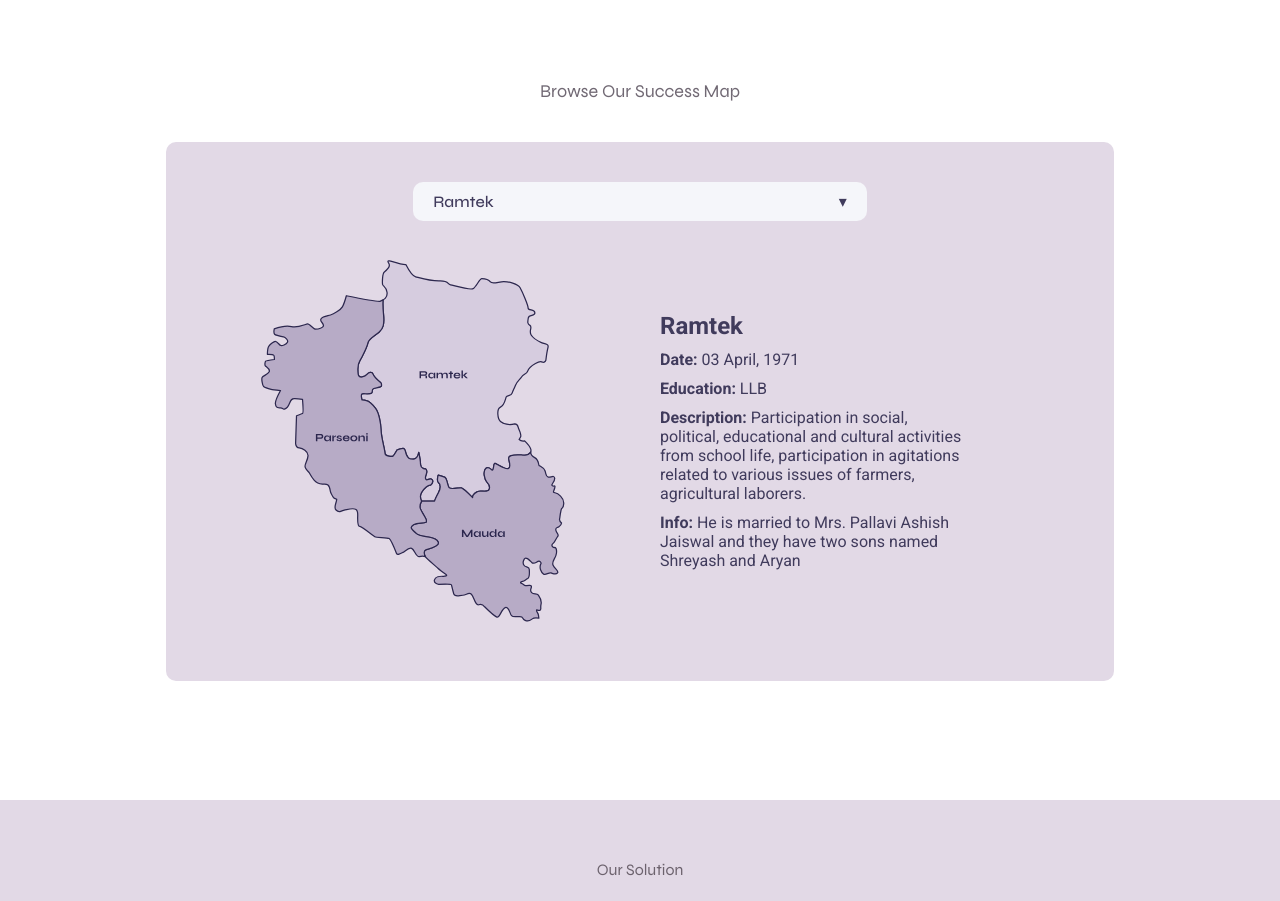
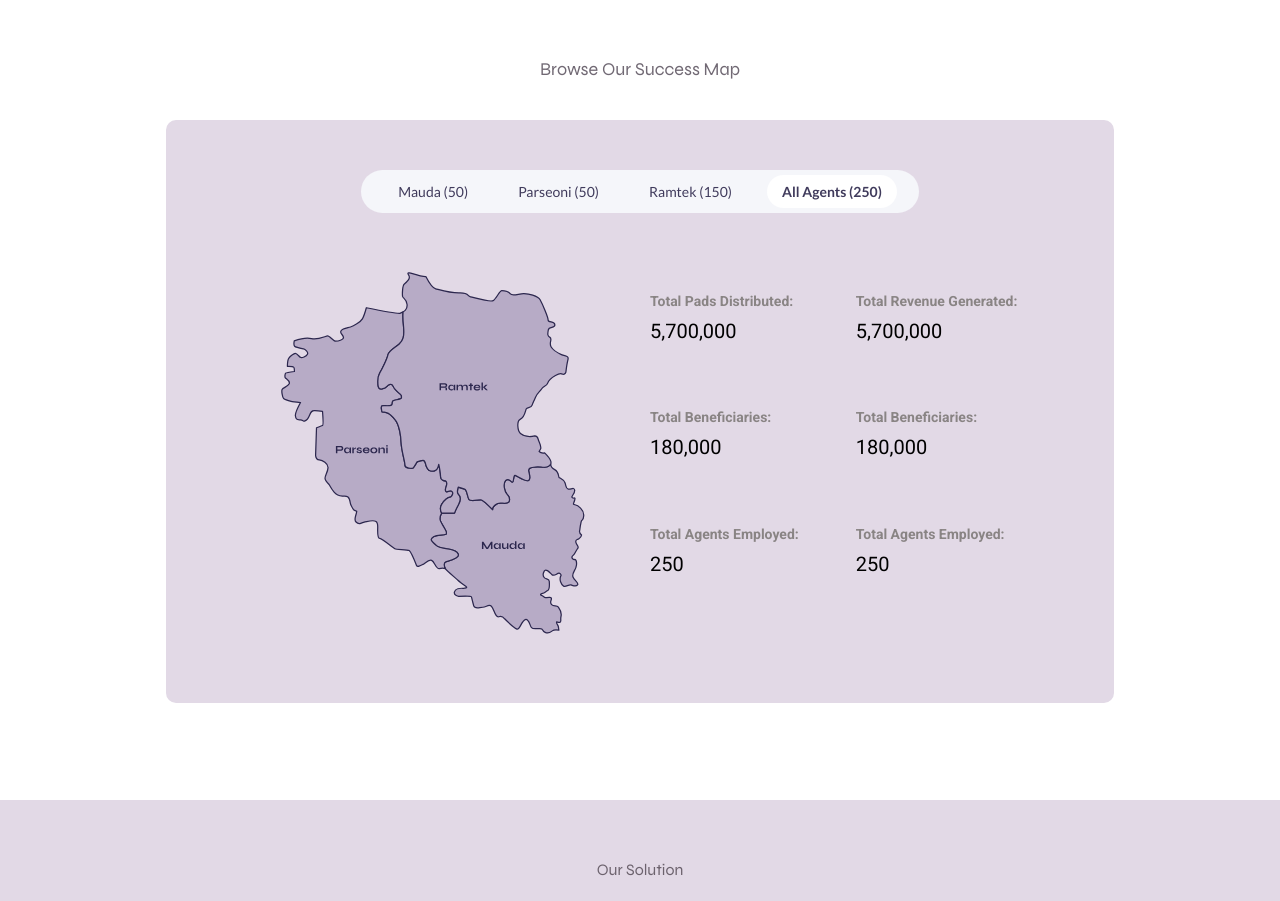
Before and after one commit to exploresahil/gramtek-landing-mvp, a Next.js app: page / in a window 1280 px wide. Shown: the part 1600-2501 px from the top of the page. Built offline with nearby package versions, Linux system fonts and the light colour scheme; a web font is replaced by a local one.

Commit message:
Update: Success Map Section
Update: Success Map Section with "All Agents" button and interaction.

```diff
--- a/src/app/scss/abstracts/_variables.scss
+++ b/src/app/scss/abstracts/_variables.scss
@@ -44,6 +44,7 @@ $c_text_secondary: #6c626d;
 $c_text_nav: #716974;
 $c_text_paragraph: #000000;
 $c_text_accent: #ffffff;
+$c_text_accent_secondary: #898484;
 
 $c_accent_primary: #b8adc9;
 $c_accent_secondary: #d6ccdf;
--- a/src/components/footer/style.scss
+++ b/src/components/footer/style.scss
@@ -10,9 +10,9 @@
     flex-direction: column;
     align-items: center;
     gap: rem(40);
-    @include full_width;
     background-color: $c_background_footer;
     padding-block: rem(60);
+    @include full_width;
 
     @include breakpoint(medium) {
       display: grid;
@@ -97,9 +97,9 @@
     padding-block: rem(16);
     text-align: center;
     background-color: $c_background_footer_bottom;
-    @include full_width;
     color: $c_text_accent;
     font-size: rem(14);
+    @include full_width;
 
     p {
       max-width: 26ch;
--- a/src/components/home/distributionModel/style.scss
+++ b/src/components/home/distributionModel/style.scss
@@ -13,11 +13,11 @@
   }
 
   .title_container {
-    @include full_width;
     display: flex;
     flex-direction: column;
     align-items: center;
     gap: rem(14);
+    @include full_width;
 
     @include breakpoint(xxlarge) {
       gap: rem(40);
--- a/src/components/home/successMap/SuccessMap.section.tsx
+++ b/src/components/home/successMap/SuccessMap.section.tsx
@@ -1,21 +1,22 @@
 "use client";
 
-import { useState, useRef, useEffect } from "react";
-import { mapData } from "./data.db";
+import { useState, useRef, useEffect, useMemo } from "react";
+import { mapData, LocationData } from "./data.db";
 import "./style.scss";
 import TalukaMap from "@/components/home/successMap/TalukaMap";
-import { AnimatePresence, motion } from "motion/react";
+import { motion } from "motion/react";
+import MapNav from "./nav/MapNav";
+
+//* A special ID for the aggregated view
+const ALL_ID = "all";
 
 export default function SuccessMapSection() {
-  const [selectedLocation, setSelectedLocation] = useState<string>(
-    mapData[0].id
-  );
-
-  //console.log("selectedLocation->", selectedLocation);
+  //* Default to the "all" aggregate
+  const [selectedLocation, setSelectedLocation] = useState<string>(ALL_ID);
   const [isOpen, setIsOpen] = useState(false);
   const dropdownRef = useRef<HTMLDivElement>(null);
 
-  // close on outside click
+  //* close on outside click
   useEffect(() => {
     const handler = (e: MouseEvent) => {
       if (
@@ -30,14 +31,39 @@ export default function SuccessMapSection() {
     return () => document.removeEventListener("mousedown", handler);
   }, [isOpen]);
 
-  const locationData = mapData.find(
-    (location) => location.id === selectedLocation
-  )!;
+  //* Compute the data for either the selected taluka or the “all” aggregate
+  const locationData: LocationData = useMemo(() => {
+    if (selectedLocation === ALL_ID) {
+      return mapData.reduce(
+        (acc, cur) => ({
+          id: ALL_ID,
+          name: "All Agents",
+          agents: acc.agents + cur.agents,
+          padsDistributed: acc.padsDistributed + cur.padsDistributed,
+          revenueGenerated: acc.revenueGenerated + cur.revenueGenerated,
+          beneficiaries: acc.beneficiaries + cur.beneficiaries,
+        }),
+        {
+          id: ALL_ID,
+          name: "All Agents",
+          agents: 0,
+          padsDistributed: 0,
+          revenueGenerated: 0,
+          beneficiaries: 0,
+        }
+      );
+    }
+    //* single location
+    return mapData.find((loc) => loc.id === selectedLocation)!;
+  }, [selectedLocation]);
 
-  const InfoItem = ({ label, value }: { label: string; value: string }) => (
-    <p>
-      <strong>{label}:</strong> {value}
-    </p>
+  const InfoItem = ({ label, value }: { label: string; value: number }) => (
+    <div className="info">
+      <h5>
+        <strong>{label}:</strong>
+      </h5>
+      <p>{value.toLocaleString()}</p>
+    </div>
   );
 
   const once = true;
@@ -45,15 +71,10 @@ export default function SuccessMapSection() {
   return (
     <section id="SuccessMapSection">
       <motion.h1
-        initial={{
-          opacity: 0,
-        }}
+        initial={{ opacity: 0 }}
         whileInView={{
           opacity: 1,
-          transition: {
-            ease: "easeInOut",
-            delay: 0.3,
-          },
+          transition: { ease: "easeInOut", delay: 0.3 },
         }}
         viewport={{ once }}
       >
@@ -61,58 +82,22 @@ export default function SuccessMapSection() {
       </motion.h1>
       <motion.div
         className="success_map_main"
-        initial={{
-          opacity: 0,
-          y: 20,
-        }}
+        initial={{ opacity: 0, y: 50 }}
         whileInView={{
           opacity: 1,
           y: 0,
-          transition: {
-            ease: "easeInOut",
-            delay: 0.4,
-          },
+          transition: { ease: "easeInOut", delay: 0.4 },
         }}
         viewport={{ once }}
       >
-        <div className="select_container" ref={dropdownRef}>
-          <button
-            className="dropdown_toggle"
-            onClick={() => setIsOpen((o) => !o)}
-          >
-            {locationData.name}{" "}
-            <span className="arrow">{isOpen ? "▴" : "▾"}</span>
-          </button>
-
-          <AnimatePresence mode="sync">
-            {isOpen && (
-              <motion.ul
-                className="dropdown_menu"
-                initial={{ opacity: 0, height: 0 }}
-                animate={{
-                  opacity: 1,
-                  height: "auto",
-                  transition: { duration: 0.2 },
-                }}
-                exit={{ opacity: 0, height: 0 }}
-              >
-                {mapData.map((loc) => (
-                  <li key={loc.id}>
-                    <button
-                      className={loc.id === selectedLocation ? "active" : ""}
-                      onClick={() => {
-                        setSelectedLocation(loc.id);
-                        setIsOpen(false);
-                      }}
-                    >
-                      {loc.name}
-                    </button>
-                  </li>
-                ))}
-              </motion.ul>
-            )}
-          </AnimatePresence>
-        </div>
+        <MapNav
+          locationData={locationData}
+          selectedLocation={selectedLocation}
+          setSelectedLocation={setSelectedLocation}
+          isOpen={isOpen}
+          setIsOpen={setIsOpen}
+          dropdownRef={dropdownRef}
+        />
 
         <div className="map_main_container">
           <div className="taluka_map_container">
@@ -122,11 +107,30 @@ export default function SuccessMapSection() {
             />
           </div>
           <div className="info_container">
-            <h2>{locationData.name}</h2>
-            <InfoItem label="Date" value={locationData.date} />
-            <InfoItem label="Education" value={locationData.education} />
-            <InfoItem label="Description" value={locationData.description} />
-            <InfoItem label="Info" value={locationData.info} />
+            <InfoItem
+              label="Total Pads Distributed"
+              value={locationData.padsDistributed}
+            />
+            <InfoItem
+              label="Total Revenue Generated"
+              value={locationData.revenueGenerated}
+            />
+            <InfoItem
+              label="Total Beneficiaries"
+              value={locationData.beneficiaries}
+            />
+            <InfoItem
+              label="Total Beneficiaries"
+              value={locationData.beneficiaries}
+            />
+            <InfoItem
+              label="Total Agents Employed"
+              value={locationData.agents}
+            />
+            <InfoItem
+              label="Total Agents Employed"
+              value={locationData.agents}
+            />
           </div>
         </div>
       </motion.div>
--- a/src/components/home/successMap/TalukaMap.tsx
+++ b/src/components/home/successMap/TalukaMap.tsx
@@ -1,4 +1,4 @@
-import { useEffect, useRef, useState } from "react";
+import { useEffect, useRef, useState, useMemo } from "react";
 import {
   BhiwapurSvg,
   HingnaSvg,
@@ -21,60 +21,86 @@ import useResponsive from "@/hooks/useResponsive";
 import { LocationData, mapData } from "./data.db";
 import { motion } from "motion/react";
 
+const ALL_ID = "all";
+
 type TalukaMapProps = {
   selected: string;
   setSelectedLocation?: (location: string) => void;
 };
 
 const TalukaMap = ({ selected, setSelectedLocation }: TalukaMapProps) => {
+  //* 1. All hooks at the top
   const [mounted, setMounted] = useState(false);
   const { isMobile } = useResponsive();
   const svgRef = useRef<SVGSVGElement>(null);
-  const [viewBox, setViewBox] = useState<string>("0 0 587 508");
+  const [viewBox, setViewBox] = useState("0 0 587 508");
 
+  //* Compute which talukas to render
+  const toRender: LocationData[] = useMemo(() => {
+    if (isMobile && selected === ALL_ID) {
+      return mapData;
+    }
+    if (isMobile) {
+      return mapData.filter((loc) => loc.id === selected);
+    }
+    return mapData;
+  }, [isMobile, selected]);
+
+  //* mount flag
   useEffect(() => {
     setMounted(true);
   }, []);
 
+  //* recalc viewBox when children change
   useEffect(() => {
-    if (mounted) {
-      if (svgRef.current) {
-        const visibleElements = Array.from(svgRef.current.children);
-        if (visibleElements.length > 0) {
+    if (!mounted || !svgRef.current) return;
+    const elements = Array.from(
+      svgRef.current.children
+    ) as SVGGraphicsElement[];
     let minX = Infinity,
       minY = Infinity,
       maxX = -Infinity,
       maxY = -Infinity;
 
-          visibleElements.forEach((element) => {
-            const bbox = (element as SVGGraphicsElement).getBBox();
-            minX = Math.min(minX, bbox.x);
-            minY = Math.min(minY, bbox.y);
-            maxX = Math.max(maxX, bbox.x + bbox.width);
-            maxY = Math.max(maxY, bbox.y + bbox.height);
+    elements.forEach((el) => {
+      const { x, y, width, height } = el.getBBox();
+      minX = Math.min(minX, x);
+      minY = Math.min(minY, y);
+      maxX = Math.max(maxX, x + width);
+      maxY = Math.max(maxY, y + height);
     });
 
     const padding = 16;
-          const newViewBox = `${minX - padding} ${minY - padding} ${
-            maxX - minX + padding * 2
-          } ${maxY - minY + padding * 2}`;
-          setViewBox(newViewBox);
-        }
-      }
-    }
-  }, [mounted, isMobile, selected, viewBox]);
+    setViewBox(
+      `${minX - padding} ${minY - padding} ${maxX - minX + padding * 2} ${
+        maxY - minY + padding * 2
+      }`
+    );
+  }, [mounted, isMobile, selected]);
 
-  const MotionSvg = motion.svg;
-
+  //* 2. Now it’s safe to bail out
   if (!mounted) return null;
 
-  const getSelectedFill = (talukaName: string) =>
-    selected === talukaName ? "#D6CCDF" : undefined;
+  //* 3. Render everything
+  const getFill = (id: string) => (selected === id ? "#D6CCDF" : "#B7ABC6");
 
-  // Import mapData to filter visible SVG components
+  const SvgTag = isMobile ? motion.svg : "svg";
 
-  // Create a mapping of taluka IDs to their SVG components
-  const talukaComponents = {
+  return (
+    <SvgTag
+      ref={svgRef}
+      width="100%"
+      height="100%"
+      {...(isMobile
+        ? {
+            animate: { viewBox },
+            transition: { duration: 0.3, ease: "easeInOut" },
+          }
+        : { viewBox })}
+      xmlns="http://*www.w3.org/2000/svg"
+    >
+      {toRender.map((loc) => {
+        const Comp = {
           ramtek: RamtekSvg,
           mauda: MaudaSvg,
           kuhi: KuhiSvg,
@@ -91,60 +117,17 @@ const TalukaMap = ({ selected, setSelectedLocation }: TalukaMapProps) => {
           katol: KatolSvg,
           "nagpur-rural-west": NagpurRuralWestSvg,
           narkhed: NarkhedSvg,
-  };
+        }[loc.id];
 
-  //*---------↓ Mobile screen ↓---------*//
-
-  if (isMobile) {
-    return (
-      <MotionSvg
-        ref={svgRef}
-        width="100%"
-        height="100%"
-        animate={{ viewBox }}
-        transition={{ duration: 0.3, ease: "easeInOut" }}
-        xmlns="http://www.w3.org/2000/svg"
-      >
-        {mapData
-          .filter((loc: LocationData) => loc.id === selected)
-          .map((loc: LocationData) => {
-            const Component =
-              talukaComponents[loc.id as keyof typeof talukaComponents];
-            return (
-              <Component
+        return Comp ? (
+          <Comp
             key={loc.id}
-                fill={getSelectedFill(loc.id) ?? "#B7ABC6"}
-              />
-            );
-          })}
-      </MotionSvg>
-    );
-  }
-
-  //*---------↓ Larger screen ↓---------*//
-
-  return (
-    <svg
-      ref={svgRef}
-      width="100%"
-      height="100%"
-      viewBox={viewBox}
-      xmlns="http://www.w3.org/2000/svg"
-    >
-      {mapData.map((location: { id: string }) => {
-        const TalukaSvg =
-          talukaComponents[location.id as keyof typeof talukaComponents];
-        return TalukaSvg ? (
-          <TalukaSvg
-            key={location.id}
-            fill={getSelectedFill(location.id)}
-            onClick={() =>
-              setSelectedLocation && setSelectedLocation(location.id)
-            }
+            fill={getFill(loc.id)}
+            onClick={() => setSelectedLocation && setSelectedLocation(loc.id)}
           />
         ) : null;
       })}
-    </svg>
+    </SvgTag>
   );
 };
 
--- a/src/components/home/successMap/data.db.ts
+++ b/src/components/home/successMap/data.db.ts
@@ -1,39 +1,43 @@
 export interface LocationData {
   id: string;
   name: string;
-  date: string;
-  education: string;
-  description: string;
-  info: string;
+  agents: number;
+  padsDistributed: number;
+  revenueGenerated: number;
+  beneficiaries: number;
 }
 
 export const mapData: LocationData[] = [
-  {
-    id: "ramtek",
-    name: "Ramtek",
-    date: "03 April, 1971",
-    education: "LLB",
-    description:
-      "Participation in social, political, educational and cultural activities from school life, participation in agitations related to various issues of farmers, agricultural laborers.",
-    info: "He is married to Mrs. Pallavi Ashish Jaiswal and they have two sons named Shreyash and Aryan",
-  },
+  /* {
+    id: "saoner",
+    name: "Saoner",
+    agents: 50,
+    padsDistributed: 2100000,
+    revenueGenerated: 2100000,
+    beneficiaries: 60000,
+  }, */
   {
     id: "mauda",
     name: "Mauda",
-    date: "13 March, 1971",
-    education: "LLB2",
-    description:
-      "lorem ipsum dolor sit amet consectetur adipisicing elit. Quod, repellat.",
-    info: "lorem ipsum dolor sit amet consectetur adipisicing elit. Quod, repellat. lorem ipsum dolor sit amet consectetur adipisicing elit. Quod, repellat.",
+    agents: 50,
+    padsDistributed: 2100000,
+    revenueGenerated: 2100000,
+    beneficiaries: 60000,
   },
   {
     id: "parseoni",
     name: "Parseoni",
-    date: "12 March, 1971",
-    education: "LLB3",
-    description:
-      "lorem ipsum dolor sit amet consectetur adipisicing elit. Quod, repellat.",
-    info: "lorem ipsum dolor sit amet consectetur adipisicing elit. Quod, repellat. lorem ipsum dolor sit amet consectetur adipisicing elit. Quod, repellat.",
+    agents: 50,
+    padsDistributed: 1200000,
+    revenueGenerated: 1200000,
+    beneficiaries: 60000,
   },
-
+  {
+    id: "ramtek",
+    name: "Ramtek",
+    agents: 150,
+    padsDistributed: 2400000,
+    revenueGenerated: 2400000,
+    beneficiaries: 60000,
+  },
 ];
--- /dev/null
+++ b/src/components/home/successMap/nav/MapNav.tsx
@@ -0,0 +1,111 @@
+import { motion, AnimatePresence } from "motion/react";
+import { Ref, useEffect, useState, useMemo } from "react";
+import { mapData } from "../data.db";
+import useResponsive from "@/hooks/useResponsive";
+import "./style.scss";
+
+interface Props {
+  locationData: { id: string; name: string; agents: number };
+  selectedLocation: string;
+  setSelectedLocation: (id: string) => void;
+  isOpen: boolean;
+  setIsOpen: (o: boolean) => void;
+  dropdownRef: Ref<HTMLDivElement>;
+}
+
+const ALL_ID = "all";
+
+const MapNav = ({
+  locationData,
+  selectedLocation,
+  setSelectedLocation,
+  isOpen,
+  setIsOpen,
+  dropdownRef,
+}: Props) => {
+  const [mounted, setMounted] = useState(false);
+  const { isMobile } = useResponsive();
+
+  useEffect(() => {
+    setMounted(true);
+  }, []);
+
+  //* total agents for the label
+  const totalAgents = useMemo(
+    () => mapData.reduce((sum, loc) => sum + loc.agents, 0),
+    []
+  );
+
+  if (mounted && isMobile) {
+    return (
+      <div className="select_container" ref={dropdownRef}>
+        <button className="dropdown_toggle" onClick={() => setIsOpen(!isOpen)}>
+          {locationData.name}{" "}
+          <span className="arrow">{isOpen ? "▴" : "▾"}</span>
+        </button>
+        <AnimatePresence mode="sync">
+          {isOpen && (
+            <motion.ul
+              className="dropdown_menu"
+              initial={{ opacity: 0, height: 0 }}
+              animate={{
+                opacity: 1,
+                height: "auto",
+                transition: { duration: 0.2 },
+              }}
+              exit={{ opacity: 0, height: 0 }}
+            >
+              {mapData.map((loc) => (
+                <li key={loc.id}>
+                  <button
+                    className={loc.id === selectedLocation ? "active" : ""}
+                    onClick={() => {
+                      setSelectedLocation(loc.id);
+                      setIsOpen(false);
+                    }}
+                  >
+                    {loc.name} ({loc.agents})
+                  </button>
+                </li>
+              ))}
+              <li key={ALL_ID}>
+                <button
+                  className={selectedLocation === ALL_ID ? "active" : ""}
+                  onClick={() => {
+                    setSelectedLocation(ALL_ID);
+                    setIsOpen(false);
+                  }}
+                >
+                  All Agents ({totalAgents})
+                </button>
+              </li>
+            </motion.ul>
+          )}
+        </AnimatePresence>
+      </div>
+    );
+  }
+
+  return (
+    <div className="map_nav_container">
+      {mapData.map((loc) => (
+        <button
+          key={loc.id}
+          className={loc.id === selectedLocation ? "active" : ""}
+          onClick={() => setSelectedLocation(loc.id)}
+        >
+          {`${loc.name} (${loc.agents})`}
+        </button>
+      ))}
+      <button
+        key={ALL_ID}
+        className={selectedLocation === ALL_ID ? "active" : ""}
+        onClick={() => setSelectedLocation(ALL_ID)}
+      >
+        All Agents ({totalAgents})
+      </button>
+    </div>
+  );
+};
+
+export default MapNav;
--- /dev/null
+++ b/src/components/home/successMap/nav/style.scss
@@ -0,0 +1,84 @@
+@use "@/app/scss/abstracts" as *;
+.select_container {
+  width: 100%;
+  position: relative;
+  font-family: $syne;
+  display: flex;
+  justify-content: center;
+
+  .dropdown_toggle {
+    width: 100%;
+    background-color: $c_background_client;
+    padding: rem(10) rem(20);
+    border-radius: rem(10);
+    display: flex;
+    justify-content: space-between;
+    align-items: center;
+    font-weight: 500;
+
+    @include breakpoint(medium) {
+      width: 50%;
+    }
+  }
+
+  .dropdown_menu {
+    max-height: rem(200);
+    background-color: $c_background_client;
+    border-radius: rem(10);
+    position: absolute;
+    margin-top: rem(5);
+    width: 100%;
+    display: flex;
+    flex-direction: column;
+    z-index: 2;
+    overflow-y: scroll;
+    padding-block: rem(4);
+    top: 100%;
+
+    @include breakpoint(medium) {
+      width: 50%;
+    }
+
+    li {
+      color: $c_text_nav;
+
+      button {
+        padding: rem(10) rem(20);
+        width: 100%;
+        opacity: 0.7;
+        font-weight: 100;
+        text-align: left;
+      }
+
+      .active {
+        color: $c_text_primary;
+        opacity: 1;
+        font-weight: 500;
+      }
+    }
+  }
+}
+
+.map_nav_container {
+  background-color: $c_background_client;
+  padding: rem(5) rem(22);
+  border-radius: rem(100);
+  display: flex;
+  justify-content: space-between;
+  align-items: center;
+  gap: rem(20);
+
+  button {
+    font-family: $lato;
+    font-size: rem(14);
+    font-weight: 400;
+    padding: rem(8) rem(15);
+    border-radius: rem(100);
+    transition: background-color 0.3s ease-in-out, font-weight 0.2s ease-in-out;
+  }
+
+  .active {
+    background-color: $c_text_accent;
+    font-weight: 700;
+  }
+}
--- a/src/components/home/successMap/style.scss
+++ b/src/components/home/successMap/style.scss
@@ -6,9 +6,13 @@
   flex-direction: column;
   align-items: center;
   justify-content: center;
-  gap: rem(40);
+  gap: rem(20);
   padding-block: rem(20) rem(60);
   @include full_width;
+
+  @include breakpoint(medium) {
+    gap: rem(40);
+  }
 
   h1 {
     font-family: $syne;
@@ -47,6 +51,7 @@
   }
 
   .success_map_main {
+    width: 100%;
     background-color: $c_background_secondary;
     border-radius: rem(10);
     padding: rem(20);
@@ -56,74 +61,24 @@
     justify-content: center;
 
     @include breakpoint(medium) {
-      gap: rem(20);
+      gap: rem(40);
       padding-block: rem(40);
     }
 
-    .select_container {
-      width: 100%;
-      position: relative;
-      font-family: $syne;
-      display: flex;
-      justify-content: center;
+    @include breakpoint(large) {
+      padding-block: rem(50);
+    }
 
-      .dropdown_toggle {
-        width: 100%;
-        background-color: $c_background_client;
-        padding: rem(10) rem(20);
-        border-radius: rem(10);
-        display: flex;
-        justify-content: space-between;
-        align-items: center;
-        font-weight: 500;
-
-        @include breakpoint(medium) {
-          width: 50%;
-        }
-      }
-
-      .dropdown_menu {
-        max-height: rem(200);
-        background-color: $c_background_client;
-        border-radius: rem(10);
-        position: absolute;
-        margin-top: rem(5);
-        width: 100%;
-        display: flex;
-        flex-direction: column;
-        z-index: 2;
-        overflow-y: scroll;
-        padding-block: rem(4);
-        top: 100%;
-
-        @include breakpoint(medium) {
-          width: 50%;
-        }
-
-        li {
-          color: $c_text_nav;
-
-          button {
-            padding: rem(10) rem(20);
-            width: 100%;
-            opacity: 0.7;
-            font-weight: 100;
-            text-align: left;
-          }
-
-          .active {
-            color: $c_text_primary;
-            opacity: 1;
-            font-weight: 500;
-          }
-        }
-      }
+    @include breakpoint(xlarge) {
+      padding-block: rem(60);
     }
 
     .map_main_container {
       @include breakpoint(medium) {
-        display: flex;
-        align-items: center;
+        width: 100%;
+        padding-inline: rem(50);
+        display: grid;
+        grid-template-columns: repeat(2, 1fr);
         gap: rem(20);
       }
 
@@ -132,10 +87,6 @@
       }
 
       .taluka_map_container {
-        @include breakpoint(medium) {
-          width: 50%;
-        }
-
         svg {
           height: 50vh;
 
@@ -163,16 +114,39 @@
       }
 
       .info_container {
-        display: flex;
-        flex-direction: column;
-        gap: rem(10);
+        width: 100%;
+        display: grid;
+        grid-template-columns: repeat(2, 1fr);
+        row-gap: rem(30);
+        column-gap: rem(18);
 
         @include breakpoint(medium) {
-          width: 40%;
+          padding-block: rem(40);
         }
 
-        @include breakpoint(large) {
-          width: 34%;
+        @include breakpoint(xlarge) {
+          padding-block: rem(80);
+        }
+
+        @include breakpoint(xxlarge) {
+          padding-block: rem(200);
+        }
+
+        .info {
+          display: flex;
+          flex-direction: column;
+          gap: rem(10);
+
+          h5 {
+            font-size: rem(14);
+            color: $c_text_accent_secondary;
+            font-weight: 300;
+          }
+
+          p {
+            font-size: rem(20);
+            color: $c_text_paragraph;
+          }
         }
       }
     }
```
Lines whose indentation alone changed are shown as unchanged.
